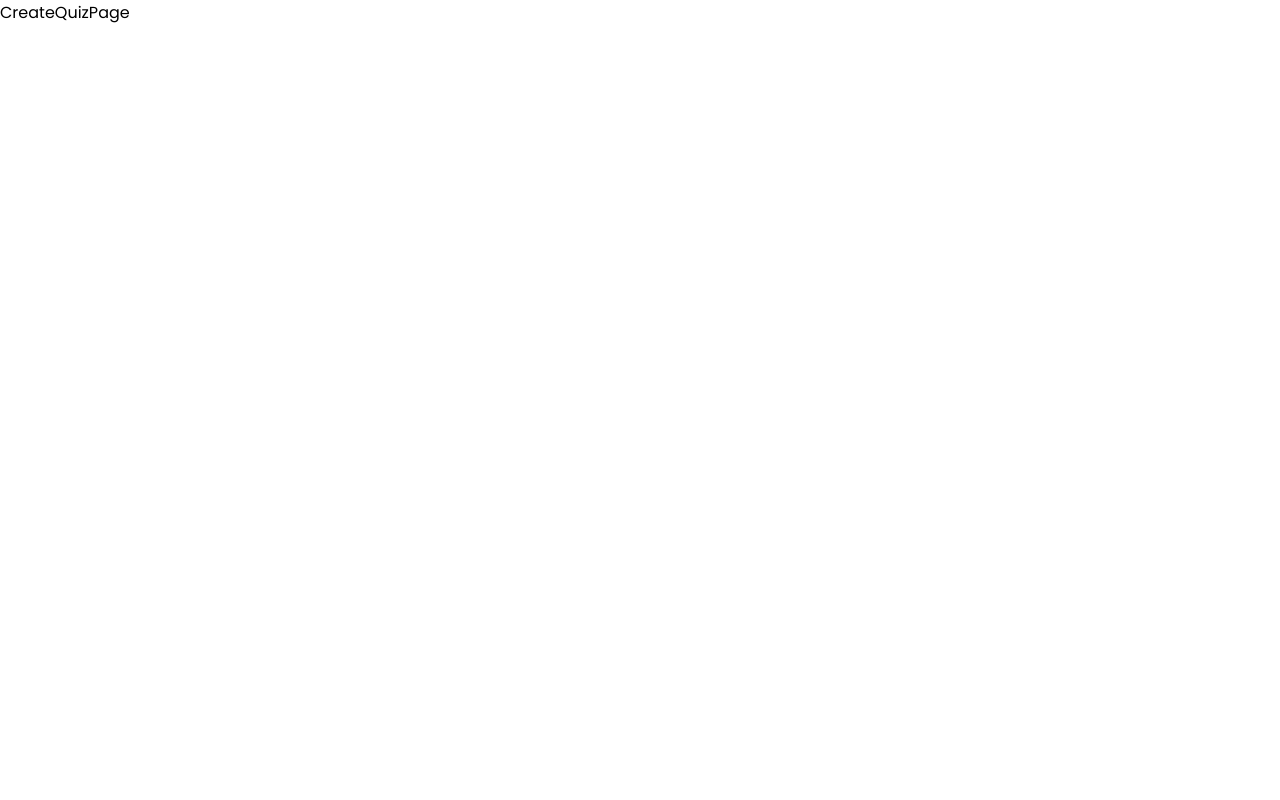
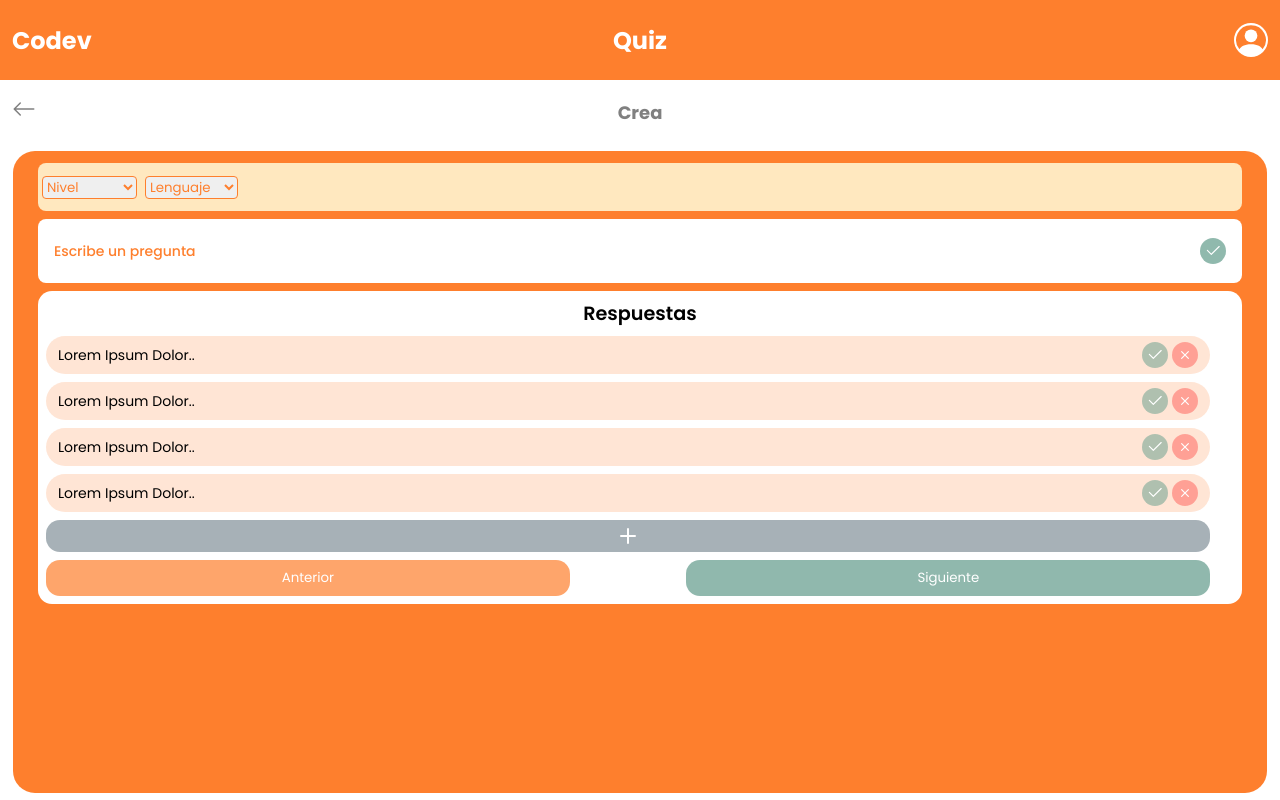
Before and after one commit to CoDev-Squad-Org/QuizAppFrontend, a React (Vite) app: page /create in a window 1280 px wide. Built offline with nearby package versions, Linux system fonts and the light colour scheme.

Commit message:
feat: Add CreateQuizzPage component

```diff
--- /dev/null
+++ b/src/components/AnswerOption/AnswerOption.jsx
@@ -0,0 +1,37 @@
+import React from "react";
+import "./AnswerOption.scss";
+
+export const AnswerOption = ({ text }) => {
+  return (
+    <div className="AnswerOption">
+      <p className="AnswerOption__text">{text}</p>
+      <div className="AnswerOption__actions">
+        <button className="AnswerOption__actions__button AnswerOption__actions__button-correct">
+          <svg
+            xmlns="http://www.w3.org/2000/svg"
+            width="18"
+            height="18"
+            fill="currentColor"
+            className="bi bi-check2"
+            viewBox="0 0 16 16"
+          >
+            <path d="M13.854 3.646a.5.5 0 0 1 0 .708l-7 7a.5.5 0 0 1-.708 0l-3.5-3.5a.5.5 0 1 1 .708-.708L6.5 10.293l6.646-6.647a.5.5 0 0 1 .708 0z" />
+          </svg>
+        </button>
+
+        <button className="AnswerOption__actions__button AnswerOption__actions__button-delete">
+          <svg
+            xmlns="http://www.w3.org/2000/svg"
+            width="18"
+            height="18"
+            fill="currentColor"
+            className="bi bi-x"
+            viewBox="0 0 16 16"
+          >
+            <path d="M4.646 4.646a.5.5 0 0 1 .708 0L8 7.293l2.646-2.647a.5.5 0 0 1 .708.708L8.707 8l2.647 2.646a.5.5 0 0 1-.708.708L8 8.707l-2.646 2.647a.5.5 0 0 1-.708-.708L7.293 8 4.646 5.354a.5.5 0 0 1 0-.708z" />
+          </svg>
+        </button>
+      </div>
+    </div>
+  );
+};
--- /dev/null
+++ b/src/components/AnswerOption/AnswerOption.scss
@@ -0,0 +1,46 @@
+.AnswerOption{
+    width: 100%;
+    border-radius: 25px;
+    display: flex;
+    justify-content: space-between;
+    align-items: center;
+    background-color: rgb(254, 127, 45, .2);
+    padding: 6px 12px;
+}
+
+.AnswerOption:hover{
+    background-color: rgb(254, 127, 45, .4);
+}
+
+.AnswerOption__text{
+    font-size: 14px;
+}
+
+.AnswerOption__actions{
+    display: flex;
+    justify-content: end;
+    gap: .3rem;
+}
+
+.AnswerOption__actions__button{
+    border: none;
+    display: grid;
+    place-content: center;
+    padding: 4px;
+    border-radius: 50%;
+    color: white;
+}
+.AnswerOption__actions__button-delete{
+    background-color: rgb(255, 0, 0, .3);
+}
+.AnswerOption__actions__button-delete:hover{
+    background-color: rgb(255, 0, 0, .5);
+}
+
+.AnswerOption__actions__button-correct{
+    background-color: rgb(97, 155, 138, .5);
+}
+
+.AnswerOption__actions__button-correct:hover{
+    background-color: rgb(97, 155, 138, .8);
+}
--- a/src/components/Header/Header.jsx
+++ b/src/components/Header/Header.jsx
@@ -1,9 +1,9 @@
 import React from 'react';
 import './Header.scss';
 
-export const Header = () => {
+export const Header = ({color}) => {
   return (
-    <header className='header'>
+    <header className={`header header-${color}`}>
         <h1 className='header__title'>Codev</h1>
         <p className='header__text'>Quiz</p>
         <svg
--- a/src/components/Header/Header.scss
+++ b/src/components/Header/Header.scss
@@ -1,5 +1,4 @@
 .header{
-    background-color: var(--blue);
     color: white;
     display: grid;
     grid-template-columns: repeat(3, 1fr);
@@ -7,6 +6,15 @@
     height: 10vh;
     padding: 12px;
 }
+
+.header-blue{
+    background-color: var(--blue);
+}
+
+.header-orange{
+    background-color: var(--orange);
+}
+
 .header__title, .header__text{
     font-weight: 800;
     font-size: 24px;
--- a/src/pages/CreateQuizPage/CreateQuizPage.jsx
+++ b/src/pages/CreateQuizPage/CreateQuizPage.jsx
@@ -1,7 +1,90 @@
 import React from "react";
+import { Header } from "../../components/Header/Header";
+import { ReturnNav } from "../../components/returnNav/ReturnNav";
+import { AnswerOption } from "../../components/AnswerOption/AnswerOption";
+import "./CreateQuizPage.scss";
 
 const CreateQuizPage = () => {
-	return <div>CreateQuizPage</div>;
+  return (
+    <div className="CreateQuizPage">
+      <Header color="orange" />
+      <ReturnNav text="Crea" />
+      <div className="answerSection">
+        <section className="selectSection">
+          <select name="nivel" id="nivel" className="selectSection__select">
+            <option value="Nivel" selected>
+              Nivel
+            </option>
+            <option value="Facil">Facil</option>
+            <option value="Intermedio">Intermedio</option>
+            <option value="Dificil">Dificil</option>
+          </select>
+          <select
+            name="lenguaje"
+            id="lenguaje"
+            className="selectSection__select"
+          >
+            <option value="Lenguaje" selected>
+              Lenguaje
+            </option>
+            <option value="HTML">HTML</option>
+            <option value="CSS">CSS</option>
+            <option value="JavaScript">JavaScript</option>
+            <option value="Python">Pyton</option>
+          </select>
+        </section>
+        <form className="questionForm">
+          <input
+            type="text"
+            placeholder="Escribe un pregunta"
+            className="questionForm__input"
+          />
+          <button type="submit" className="questionForm__button">
+            <svg
+              xmlns="http://www.w3.org/2000/svg"
+              width="18"
+              height="18"
+              fill="white"
+              className="bi bi-check2"
+              viewBox="0 0 16 16"
+            >
+              <path d="M13.854 3.646a.5.5 0 0 1 0 .708l-7 7a.5.5 0 0 1-.708 0l-3.5-3.5a.5.5 0 1 1 .708-.708L6.5 10.293l6.646-6.647a.5.5 0 0 1 .708 0z" />
+            </svg>
+          </button>
+        </form>
+        <section className="optionsSection">
+          <p className="optionsSection__text">Respuestas</p>
+          <div className="optionsContainer">
+            <AnswerOption text="Lorem Ipsum Dolor.." />
+            <AnswerOption text="Lorem Ipsum Dolor.." />
+            <AnswerOption text="Lorem Ipsum Dolor.." />
+            <AnswerOption text="Lorem Ipsum Dolor.." />
+            <button className="optionsContainer__button">
+              <svg
+                xmlns="http://www.w3.org/2000/svg"
+                width="32"
+                height="32"
+                fill="white"
+                className="bi bi-plus"
+                viewBox="0 0 16 16"
+              >
+                <path d="M8 4a.5.5 0 0 1 .5.5v3h3a.5.5 0 0 1 0 1h-3v3a.5.5 0 0 1-1 0v-3h-3a.5.5 0 0 1 0-1h3v-3A.5.5 0 0 1 8 4z" />
+              </svg>
+            </button>
+          </div>
+
+          <div className="actionSection">
+            <button className="actionSection__button actionSection__button-anterior">
+              Anterior
+            </button>
+            <button className="actionSection__button actionSection__button-siguiente">
+              Siguiente
+            </button>
+          </div>
+        </section>
+      </div>
+    </div>
+  );
 };
 
 export default CreateQuizPage;
--- a/src/pages/CreateQuizPage/CreateQuizPage.scss
+++ b/src/pages/CreateQuizPage/CreateQuizPage.scss
@@ -0,0 +1,156 @@
+.CreateQuizPage{
+    display: grid;
+    grid-template-rows: 10vh 8vh 82vh;
+
+}
+
+.answerSection{
+
+    justify-self: center;
+    align-self: center;
+    display: flex;
+    flex-direction: column;
+    align-items: center;
+    gap: .5rem;
+    background-color: var(--orange);
+    padding: .8rem;
+    border-radius: 22px;
+    width: 98%;
+    height: 98%;
+}
+
+
+.selectSection{
+    display: flex;
+    align-items: center;
+    padding: 4px;
+    width: 98%;
+    height: 6vh;
+    gap: .5rem;
+    background-color: #FFE8BF;
+    border-radius: 8px;
+}
+
+.selectSection__select{
+    border: .5px solid var(--orange);
+    border-radius: 4px;
+    color: var(--orange);
+}
+
+.questionForm{
+    display: flex;
+    align-items: center;
+    justify-content: space-between;
+    padding: 1rem;
+    width: 98%;
+    background-color: white;
+    border-radius: 8px;
+    height: 8vh;
+}
+
+.questionForm__input{
+    width: 80%;
+    font-size: 14px;
+    font-weight: 500;
+    background-color: transparent;
+    color: var(--orange);
+    border: none;
+}
+
+.questionForm__input:focus{
+    outline: none;
+}
+.questionForm__input::placeholder{
+    color: var(--orange);
+}
+
+.questionForm__button{
+    display: grid;
+    place-content: center;
+    padding: 4px;
+    border-radius: 50%;
+    border: none;
+    background-color: rgb(97, 155, 138, .7);
+}
+.questionForm__button:hover{
+    background-color: rgb(97, 155, 138, .9);
+}
+
+.optionsSection{
+
+    overflow: scroll;
+    background-color: white;
+    width: 98%;
+    border-radius: 14px;
+    display: flex;
+    flex-direction: column;
+    justify-content: center;
+    gap: .5rem;
+    padding: .5rem;
+}
+
+.optionsSection::-webkit-scrollbar{
+    display: none;
+}
+.optionsContainer{
+    width: 98%;
+    display: flex;
+    flex-direction: column;
+    gap: .5rem;
+    justify-content: center;
+    align-items: center;
+    overflow: scroll;
+
+}
+
+.optionsContainer::-webkit-scrollbar{
+    display: none;
+}
+.optionsSection__text{
+    text-align: center;
+    font-weight: 600;
+    font-size: 1.2rem;
+}
+
+.optionsContainer__button{
+    display: grid;
+    place-content: center;
+    background-color: rgb(35, 61, 77, .4);
+    border: none;
+    border-radius: 14px;
+    width: 100%;
+
+}
+.optionsContainer__button:hover{
+    background-color: rgb(35, 61, 77, .6);
+}
+
+.actionSection{
+    display: flex;
+    width: 98%;
+    justify-content: space-between;
+    align-items: center;
+}
+
+.actionSection__button{
+    border: none;
+    border-radius: 14px;
+    padding: 8px;
+    width: 45%;
+    color: white;
+
+}
+
+.actionSection__button-anterior{
+    background-color: rgb(254, 127, 45, .7);
+}
+
+.actionSection__button-anterior:hover{
+    background-color: rgb(254, 127, 45, .9);
+}
+.actionSection__button-siguiente{
+    background-color: rgb(97, 155, 138, .7);
+}
+.actionSection__button-siguiente:hover{
+    background-color: rgb(97, 155, 138, .9);
+}
--- a/src/pages/UserPage/UserPage.jsx
+++ b/src/pages/UserPage/UserPage.jsx
@@ -8,7 +8,7 @@ import { Carrusel } from "../../components/Carrusel/Carrusel";
 const UserPage = () => {
   return (
     <div className="home">
-      <Header />
+      <Header color="blue"/>
       <ReturnNav text="Descubre" />
       <SearchInput />
       <section className="explorerSection">
```
